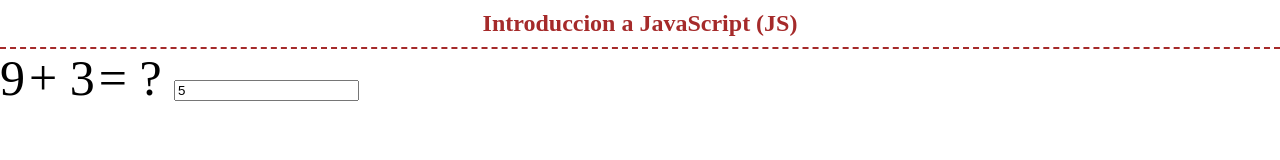
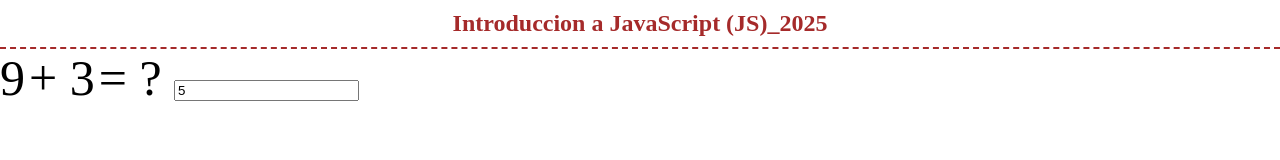
Before and after one commit to MCG213/addapp, a plain HTML site: page introsjs.html in a window 1280 px wide. Drawn offline with Linux system fonts and the light colour scheme.

Commit message:
update intro js .html

```diff
--- a/introsjs.html
+++ b/introsjs.html
@@ -22,7 +22,7 @@
 </head>
 
 <body>
-    <h1>Introduccion a JavaScript (JS)</h1>
+    <h1>Introduccion a JavaScript (JS)_2025</h1>
     <label id="Number1"> ? </label>
     <label> + </label>
     <label id="Number2"> ? </label>
```
